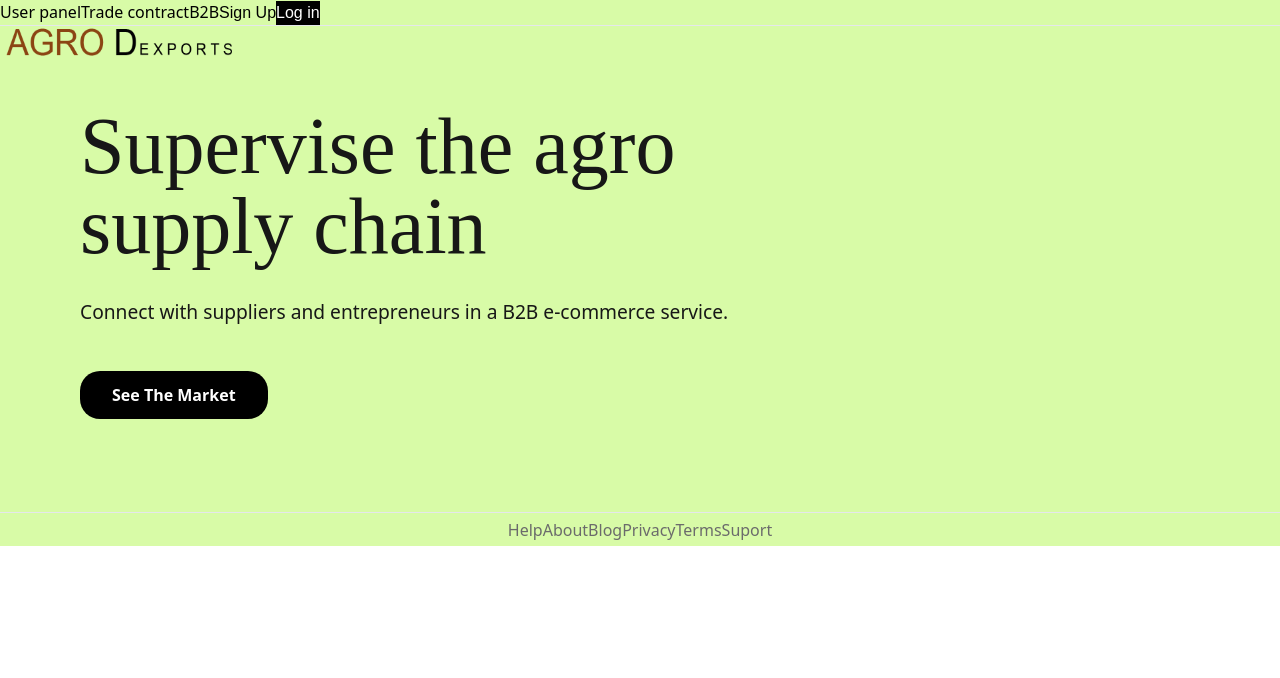
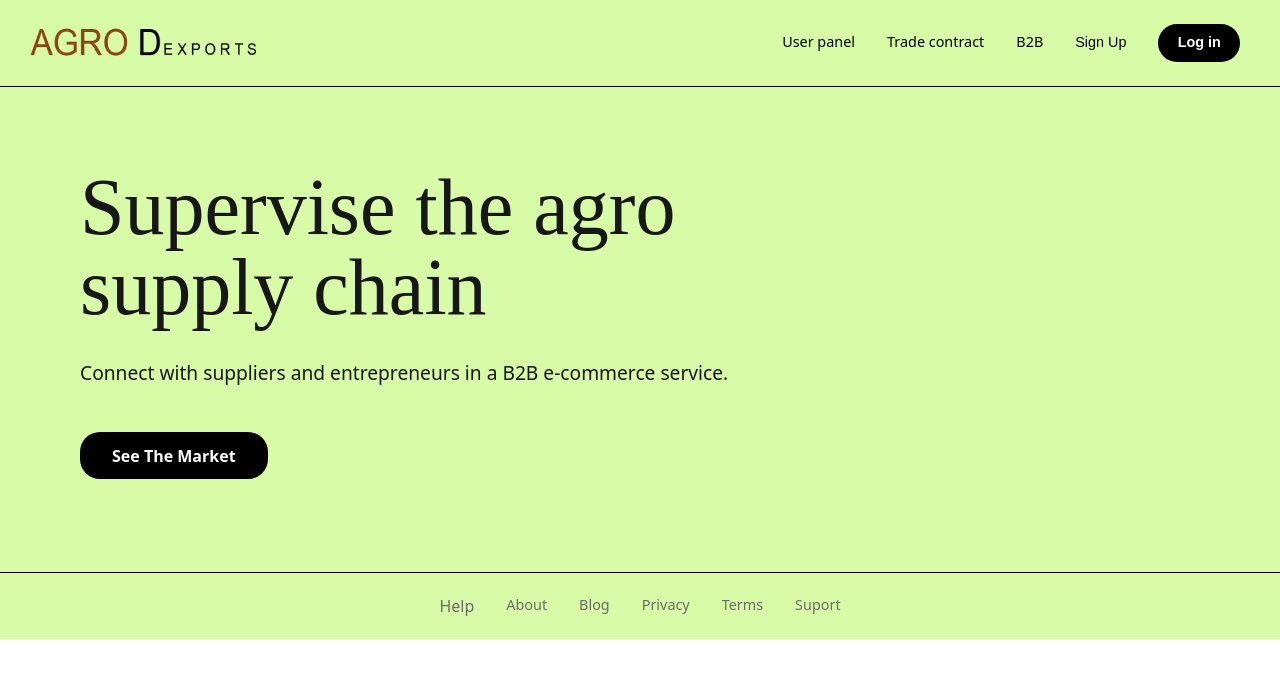
Before and after one commit to DavidRocFeler/AgroDexport, a Next.js app in the folder front/: page / in a window 1280 px wide. Shown: the top 678 px of the page. Built offline with nearby package versions, Linux system fonts and the light colour scheme; no server answers.

Commit message:
Actualizando la configuración de Tailwind CSS

```diff
--- a/front/tailwind.config.js
+++ b/front/tailwind.config.js
@@ -1,8 +1,12 @@
+
 /** @type {import('tailwindcss').Config} */
 module.exports = {
-  content: [],
+  content: [
+    "./src/**/*.{js,jsx,ts,tsx}", // Escanea archivos de React
+    "./public/index.html", // Escanea archivo HTML
+  ],
   theme: {
     extend: {},
   },
   plugins: [],
-}
+};
```
